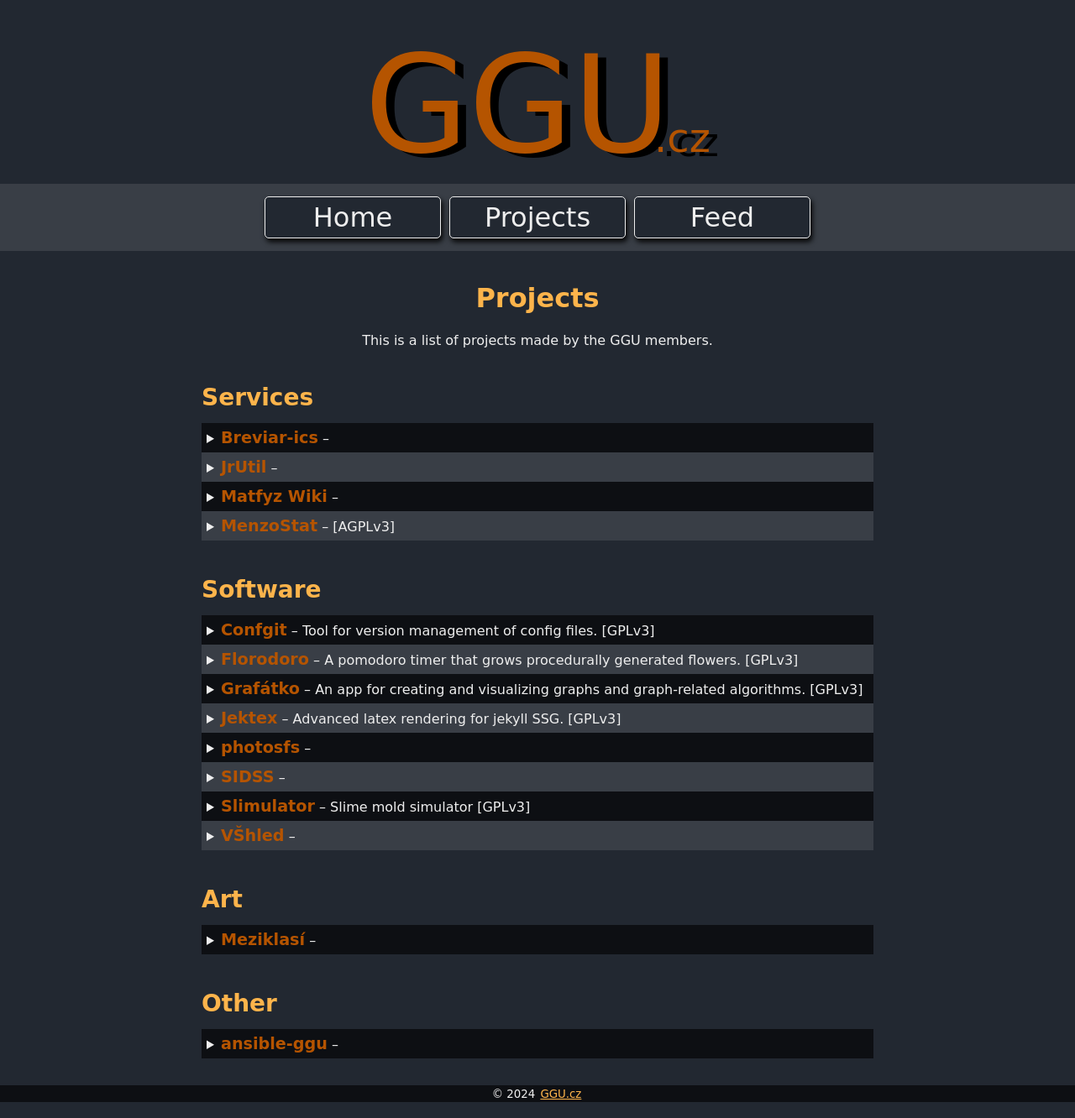
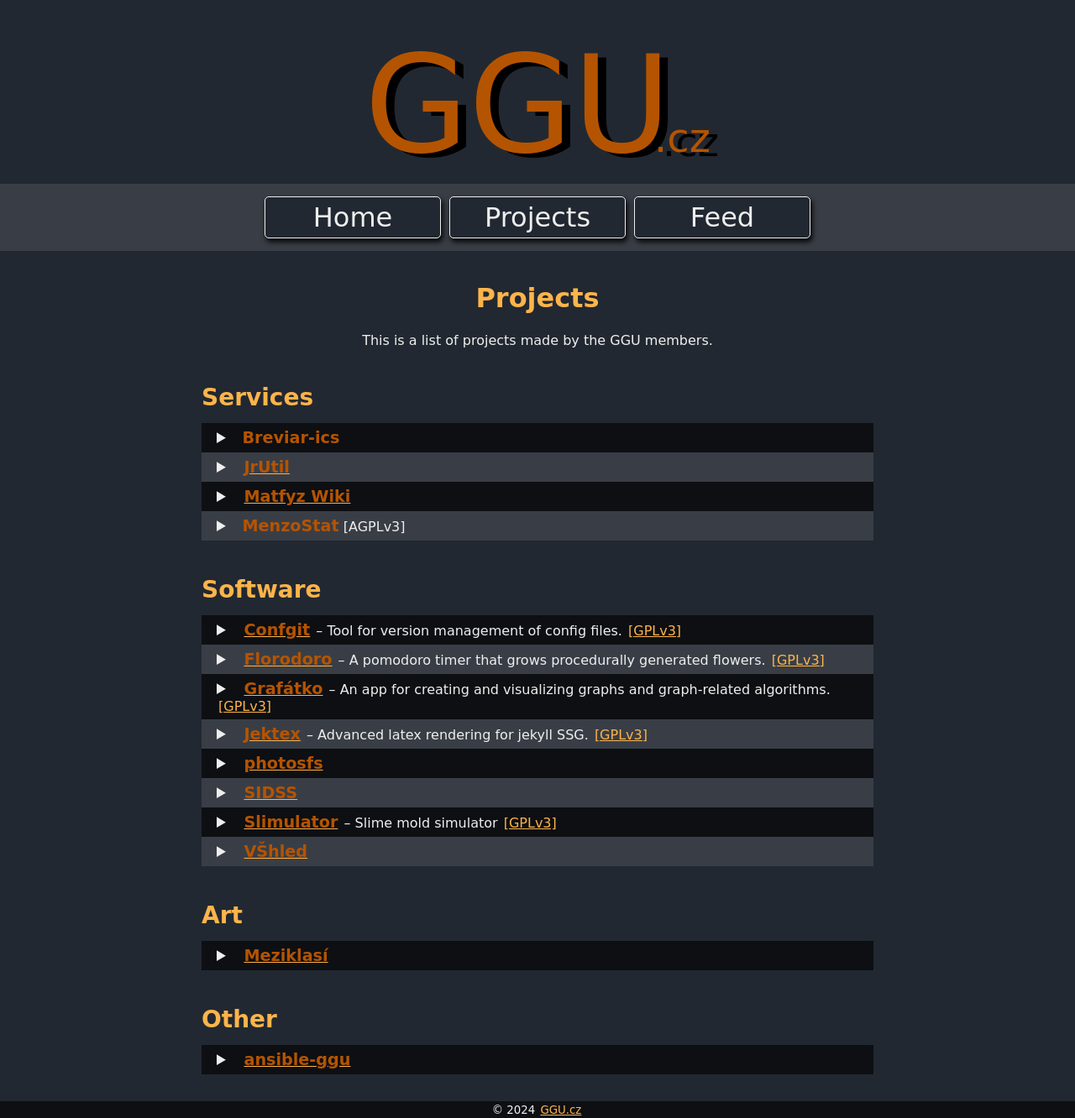
Before and after one commit to yagarea/ggu.cz, a Jekyll site: the page built from pages/projects.html, in a window 1280 px wide. Shown: the whole page at 84% size. Built offline with Jekyll 4.4.1, drawn with Linux system fonts in a browser that asks for light colours.

Commit message:
Projects page template/style improvements

```diff
--- a/_includes/projects.html
+++ b/_includes/projects.html
@@ -1,4 +1,3 @@
-
 {%- assign projects_by_group = site.projects | group_by: "category" -%}
 {%- for category in page.category_order -%}
 	{%- assign current_category = projects_by_group | where_exp:"item","item.name == category" -%}
@@ -8,9 +7,31 @@
 			{% for project in current_category[0].items %}
 				<details>
 					<summary>
-						<strong>{{- project.name -}}</strong> &ndash; {{ project.description }} {% if project.license -%}[{{- project.license -}}]{%- endif -%}
+						{% assign link = project.website | default:project.repository %}
+						{% if link %}<a href="{{ link }}">{% endif -%}
+						<strong>{{- project.name -}}</strong>
+						{%- if link %}</a>{% endif %}
+						{% if project.description %}
+							&ndash; {{ project.description }}
+						{% endif %}
+						{% if project.license %}
+							{% if project.repository %}<a href="{{ project.repository }}">{% endif -%}
+								[{{ project.license }}]
+							{%- if project.repository %}</a>{% endif %}
+						{% endif %}
 					</summary>
 					{{- project.content | markdownify -}}
+
+					<dl>
+						{% if project.website %}
+							<dt>Website:</dt>
+							<dd><a href="{{ project.website }}">{{ project.website }}</a></dd>
+						{% endif %}
+						{% if project.repository %}
+							<dt>Repository:</dt>
+							<dd><a href="{{ project.repository }}">{{ project.repository }}</a></dd>
+						{% endif %}
+					</dl>
 				</details>
 			{%- endfor -%}
 	{%- endif -%}
--- a/assets/css/styles.sass
+++ b/assets/css/styles.sass
@@ -205,10 +205,13 @@ strong
   margin-left: auto
   margin-right: auto
   max-width: 800px
-  background-color: $block-color
+  background-color: $background-color-highlight
 
-  details:nth-child(odd)
-    background-color: $background-color-highlight
+  details:nth-child(even)
+    background-color: $block-color
+    a:hover
+      background-color: $background-color-highlight
+
 
   details
     padding: 3px
@@ -218,6 +221,15 @@ strong
       cursor: pointer
       margin: 0
       padding: 3px
+      padding-left: 15px
+
+      &::marker
+        font-size: 1.2em // Match starting <strong> below
+
+      &::before
+        display: inline-block
+        content: ""
+        width: 5px // Make the arrow a better touch target
 
     strong
       font-size: 1.2em
@@ -233,6 +245,20 @@ strong
 
     p
       margin: 1em
+
+    dl
+        margin: 1em
+    dt, dd
+        display: inline
+    dd::after
+        display: block
+        content: ""
+
+    dt
+        font-weight: bold
+    dd
+        margin-left: 0
+
 
 .project-category
   max-width: 800px
```
